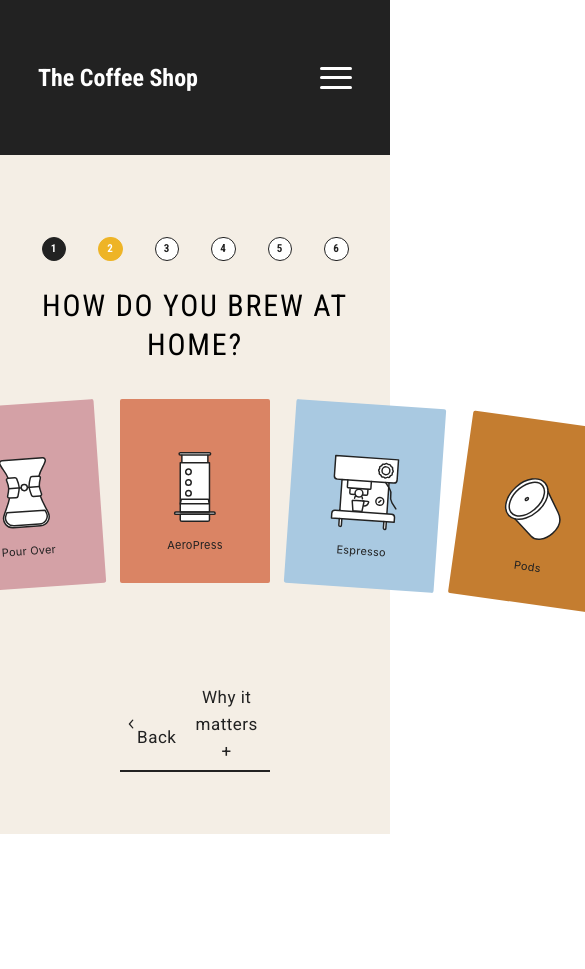
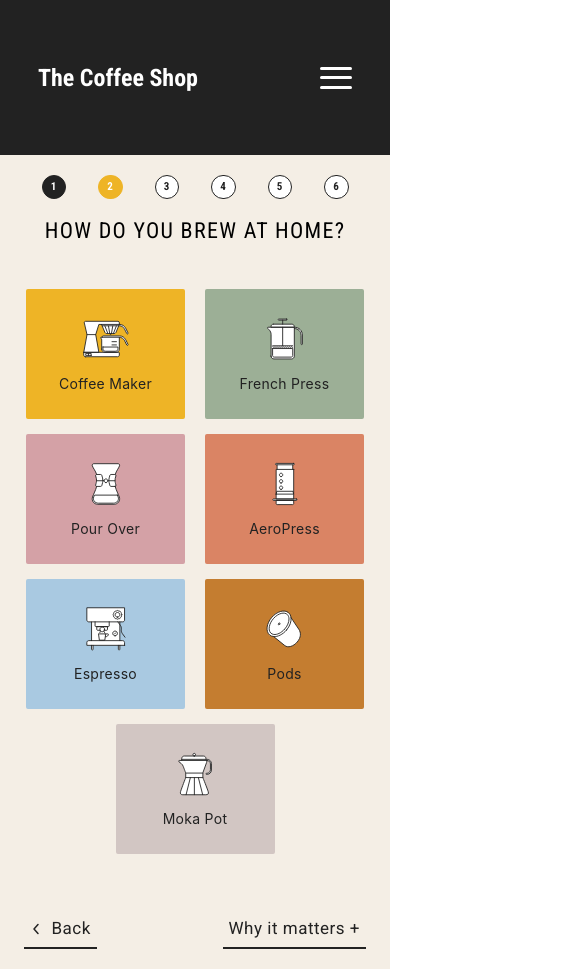
Before and after one commit to PedroNavHur/coffee-shop, a React (Create React App) app: page /#/brew in a window 390 px wide. Shown: the top 969 px of the page, 585 px wide, since content can reach past the window. Before the commit the page ends 844 px from the top, so only its background shows below. Built offline with nearby package versions, Linux system fonts and the light colour scheme.

Commit message:
Brew Mobile

```diff
--- a/src/pages/Brew.js
+++ b/src/pages/Brew.js
@@ -22,6 +22,10 @@ const BrewContainer = styled.div`
   height: calc(100vh - 165.2px);
   width: 100%;
   background-color: ${colors.VerveBeige};
+
+  @media (max-width: 768px) {
+    height: max-content;
+  }
 `;
 
 const Title = styled.h2`
@@ -31,6 +35,10 @@ const Title = styled.h2`
   line-height: 1.3;
   letter-spacing: 0.06em;
   text-align: center;
+
+  @media (max-width: 768px) {
+    font-size: 22px;
+  }
 `;
 
 const OptionsContainer = styled.div`
@@ -38,6 +46,19 @@ const OptionsContainer = styled.div`
   justify-content: center;
   align-items: flex-end;
   position: relative;
+
+  @media (max-width: 768px) {
+    display: grid;
+    grid-template-columns: repeat(2, 1fr);
+    grid-gap: 10px;
+    margin: 20px 0;
+
+    // Ultimo que quede en el medio
+    & > :last-child {
+      grid-column: span 2;
+      justify-self: center;
+    }
+  }
 `;
 
 const Option = styled.div`
@@ -48,6 +69,7 @@ const Option = styled.div`
   flex-direction: column;
   justify-content: center;
   align-items: center;
+
   margin: 10px;
   margin-bottom: ${(props) => props.offset}px;
   bottom: 0;
@@ -63,6 +85,26 @@ const Option = styled.div`
   &:hover {
     background-color: ${props => props.bgColor};
   }
+
+  svg {
+    width: 80px;
+    height: 80px;
+
+    @media (max-width: 768px) {
+      width: 48px;
+      height: 48px;
+    }
+  }
+
+  @media (max-width: 768px) {
+    width: 159px;
+    height: 130px;
+
+    margin: 5px;
+    margin-bottom: 0;
+    transform: none;
+    padding: 0;
+  }
 `;
 
 const NavControls = styled.div`
@@ -70,6 +112,11 @@ const NavControls = styled.div`
   justify-content: space-between;
   width: 100%;
   max-width: calc(100% - 240px);
+
+  @media (max-width: 768px) {
+    max-width: calc(100% - 48px);
+    margin-bottom: 20px;
+  }
 `;
 
 
@@ -81,6 +128,10 @@ const P3 = styled.p`
   text-align: center;
   margin: 10px 0 0 0;
   color: ${colors.VerveBlack};
+
+  @media (max-width: 768px) {
+    font-size: 14px;
+  }
 `;
 
 const options = [
@@ -137,7 +188,7 @@ const Brew = () => {
             selected={selectedOption}
             onClick={() => handleOptionClick(label)}
           >
-            <Icon width={80} height={80} />
+            <Icon />
             <P3>{label}</P3>
           </Option>
         ))}
```
